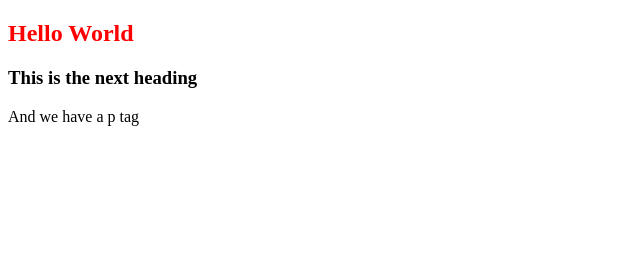
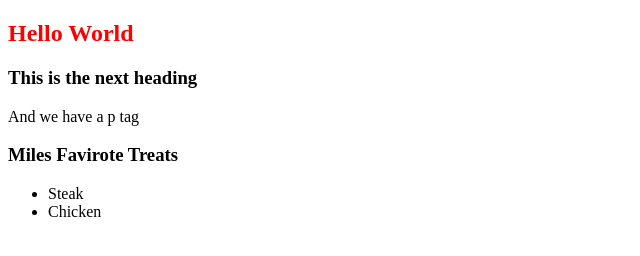
Before and after one commit to adiaguidry/practiceCollab, a plain HTML site: page index.html in a window 1280 px wide. Shown: the whole page, without its empty margins (0-640 px from the left). Drawn offline with Linux system fonts and the light colour scheme.

Commit message:
Added A list

```diff
--- a/index.html
+++ b/index.html
@@ -13,6 +13,11 @@
     <div>
         <h3>This is the next heading</h3>
         <p>And we have a p tag</p>
+        <h3>Miles Favirote Treats</h3>
+        <ul>
+            <li>Steak</li>
+            <li>Chicken</li>
+        </ul>
     </div>
 </body>
 
```
